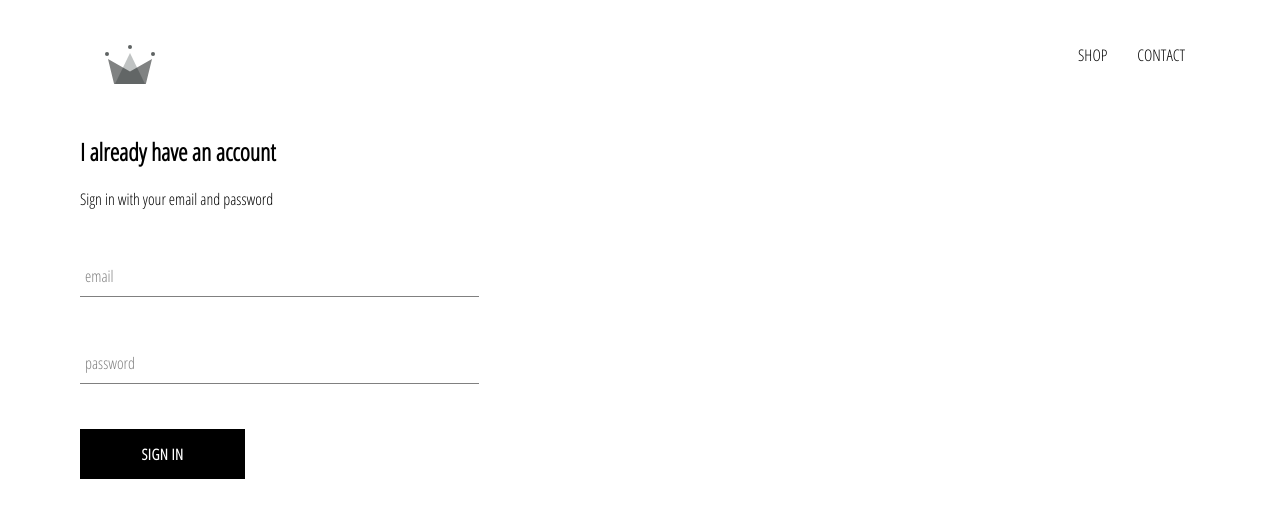
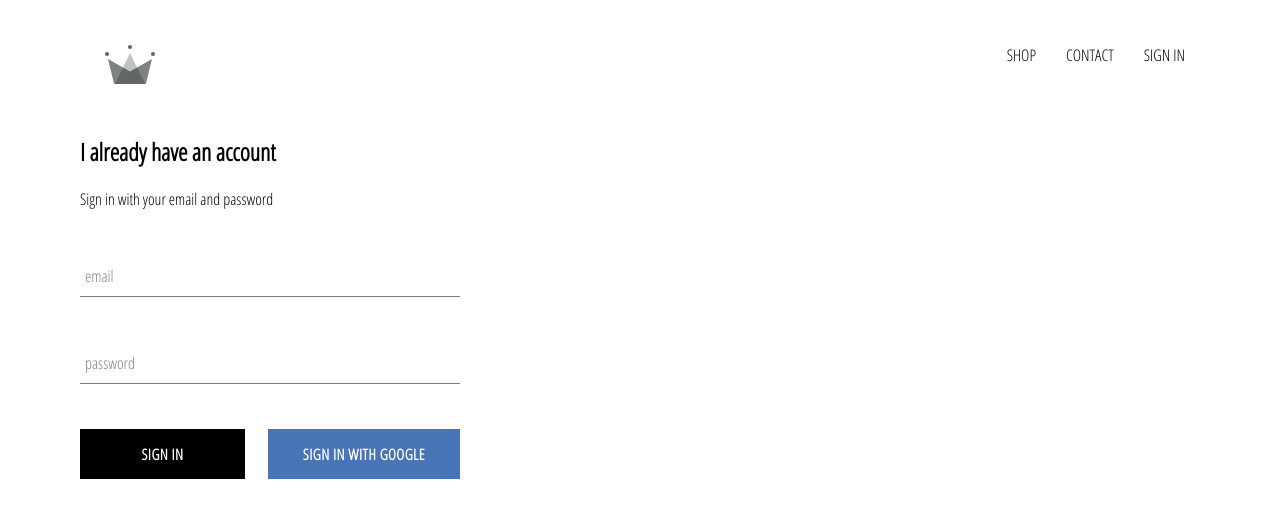
Before and after one commit to IreneGaoc/c-online, a React (Create React App) app: page /signin in a window 1280 px wide. Shown: the top 518 px of the page. Built offline with nearby package versions, Linux system fonts and the light colour scheme; no server answers.

Commit message:
firebase and google signin auth

```diff
--- a/package.json
+++ b/package.json
@@ -3,6 +3,7 @@
   "version": "0.1.0",
   "private": true,
   "dependencies": {
+    "firebase": "^7.2.3",
     "node-sass": "^4.13.0",
     "react": "^16.11.0",
     "react-dom": "^16.11.0",
--- a/src/App.css
+++ b/src/App.css
@@ -6,3 +6,7 @@
   text-decoration: none;
   color: black;
 }
+
+*{
+  box-sizing: border-box;
+}
--- a/src/App.js
+++ b/src/App.js
@@ -5,11 +5,33 @@
 import ShopPage from './pages/shop/shop.component';
 import Header from './components/header/header.component';
 import SignInAndSignUpPage from './pages/sign-in-and-sign-up/sign-in-and-sign-up.component';
+import {auth} from './firebase/firebase.utils';
 
-function App() {
+
+class App extends React.Component {
+  constructor(){
+    super();
+    this.state = {
+      currentUser: null
+    }
+  }
+
+  unsubscribeFromAuth = null;
+componentDidMount(){
+  this.unsubscribeFromAuth = auth.onAuthStateChanged(user => {
+    this.setState({ currentUser: user});
+
+  })
+}
+
+componentWillUnmount(){
+  this.unsubscribeFromAuth();
+}
+
+  render(){
     return (
       <div>
-      <Header />
+        <Header currentUser = {this.state.currentUser} />
         <Switch>
         <Route  exact path='/' component = {HomePage} />
         <Route  path='/shop' component = {ShopPage} />
@@ -19,4 +41,6 @@
     );
   }
 
+}
+
 export default App;
--- a/src/components/custom-button/custom-button.component.js
+++ b/src/components/custom-button/custom-button.component.js
@@ -1,8 +1,8 @@
 import React from 'react';
 import './custom-button.styles.scss';
 
-const CustomButton =({children, ...othterProps})=>(
-    <button className = 'custom-button' {...othterProps}>
+const CustomButton =({children, isGoogleSignIn, ...othterProps})=>(
+    <button className = {`${isGoogleSignIn ? 'google-sign-in' : ''} custom-button`} {...othterProps}>
         {children}
     </button>
 )
--- a/src/components/custom-button/custom-button.styles.scss
+++ b/src/components/custom-button/custom-button.styles.scss
@@ -19,4 +19,13 @@
       color: black;
       border: 1px solid black;
     }
+    &.google-sign-in{
+      background-color: #4a74b8;
+      color: white;
+
+      &:hover{
+        background-color: #95b4e4;
+        border: none;
+      }
+    }
   }
--- a/src/components/header/header.component.js
+++ b/src/components/header/header.component.js
@@ -1,8 +1,10 @@
 import React from 'react'
 import './header.styles.scss';
 import {Link} from 'react-router-dom';
+import{auth} from '../../firebase/firebase.utils';
+
 import {ReactComponent as Logo} from '../../assets/crown.svg';
-const header  = () => (
+const header  = ({currentUser}) => (
     <div className = 'header'>
         <Link className = 'logo-container' to = "/">
         <Logo className = "logo" />
@@ -14,6 +16,12 @@
         <Link className = 'option' to ='/shop'>
             CONTACT
             </Link>
+            {currentUser ?
+            (<div className = 'option' onClick = {()=> auth.signOut()}> SIGN OUT</div>)
+            :
+            <Link className = 'option' to = '/signin'>SIGN IN</Link>
+
+        }
     </div>
     </div>
 )
--- a/src/components/header/header.styles.scss
+++ b/src/components/header/header.styles.scss
@@ -20,6 +20,7 @@
 
       .option {
         padding: 10px 15px;
+        cursor: pointer;
       }
     }
   }
--- a/src/components/sign-in/sign-in.component.js
+++ b/src/components/sign-in/sign-in.component.js
@@ -2,6 +2,7 @@
 import './sign-in.styles.scss';
 import FormInput from '../form-input/form-input.component';
 import CustomButton from '../custom-button/custom-button.component';
+import {signInWithGoogle} from '../../firebase/firebase.utils';
 
 class SignIn extends React.Component{
     constructor(props){
@@ -40,7 +41,11 @@
                     label = 'password'
                     required/>
 
+                    <div className = "buttons">
                     <CustomButton type = "submit">Sign in </CustomButton>
+                    <CustomButton  onClick= {signInWithGoogle} isGoogleSignIn>Sign in with Google </CustomButton>
+                    </div>
+
                 </form>
             </div>
         )
--- a/src/components/sign-in/sign-in.styles.scss
+++ b/src/components/sign-in/sign-in.styles.scss
@@ -1,8 +1,12 @@
 .sign-in{
-    width:30vw;
+    width:380px;
     display: flex;
     flex-direction: column;
     .title{
     margin: 10px 0;
     }
+    .buttons{
+        display: flex;
+        justify-content: space-between;
+    }
 }
--- /dev/null
+++ b/src/firebase/firebase.utils.js
@@ -0,0 +1,26 @@
+import firebase from 'firebase/app';
+import 'firebase/firestore';
+import 'firebase/auth';
+
+const config =  {
+    apiKey: "AIzaSyC_jszf_lKwNXao8Qq1PKw0R9swUipVZBc",
+    authDomain: "c-online-b2be6.firebaseapp.com",
+    databaseURL: "https://c-online-b2be6.firebaseio.com",
+    projectId: "c-online-b2be6",
+    storageBucket: "c-online-b2be6.appspot.com",
+    messagingSenderId: "750805443468",
+    appId: "1:750805443468:web:d6819332ec10b73faaaca9",
+    measurementId: "G-RJW4K8BST0"
+  };
+
+  firebase.initializeApp(config);
+
+  export const auth = firebase.auth();
+  export const firestore = firebase.firestore();
+
+  const provider = new firebase.auth.GoogleAuthProvider();
+
+  provider.setCustomParameters({prompt: 'select_account'});
+  export const signInWithGoogle = ()  => auth.signInWithPopup(provider);
+
+  export default firebase;
```
Also changed, not shown: 1 other file (tests, documents, lock files or other folders). Lines whose indentation alone changed are shown as unchanged.
